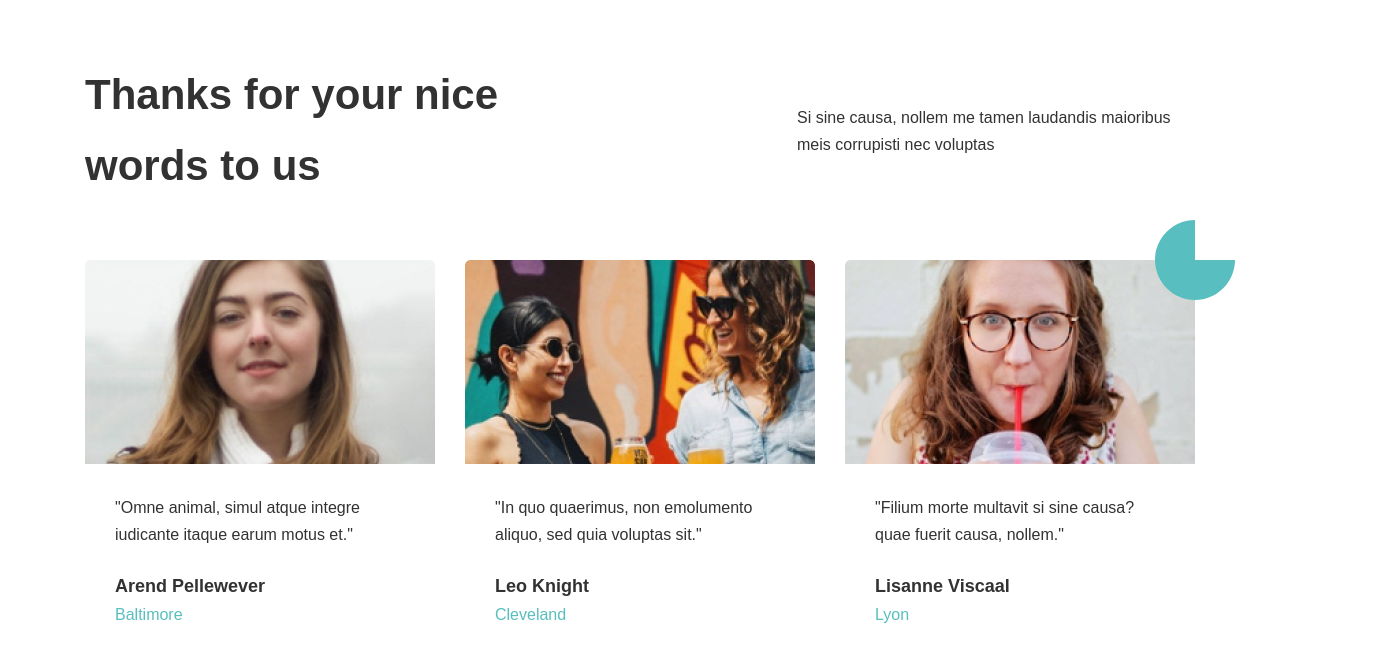
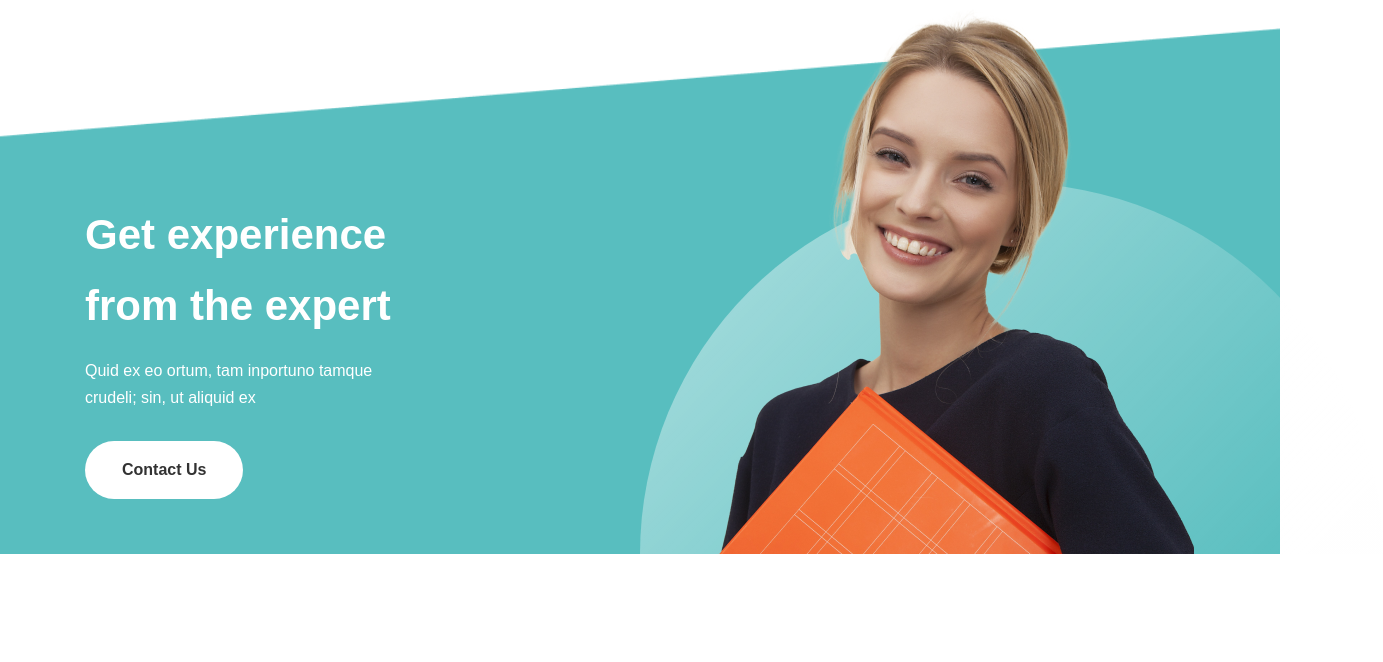
Before and after one commit to Lev-Dolzhenko/CutSpaceApp, a plain HTML site: page index.html in a window 1280 px wide. Shown: the whole page, 1383 px wide, since content can reach past the window. Drawn offline with Linux system fonts and the light colour scheme.

Commit message:
created contacts

```diff
--- a/index.html
+++ b/index.html
@@ -236,7 +236,7 @@
         </div>
     </section>
 
-    <section class="testimonails">
+    <section class="testimonails none">
         <div class="container">
             <div class="testimonails__heading">
                 <h2 class="testimonials__title title">Thanks for your nice words to us</h2>
@@ -303,6 +303,16 @@
             </div>
         </div>
     </section>
+
+    <section class="contacs">
+        <div class="container">
+            <div class="contact-info">
+                <div class="contact-info__titel title">Get experience from the expert</div>
+                <p class="contact-info__subtitle">Quid ex eo ortum, tam inportuno tamque crudeli; sin, ut aliquid ex</p>
+                <a href="" class="button button--white">Contact Us</a>
+            </div>
+        </div>
+    </section>
     <script src="/js/script.js"></script>
 </body>
 
--- /dev/null
+++ b/sass/blocks/_contacts.scss
@@ -0,0 +1,50 @@
+.contacs {
+    position: relative;
+
+    padding-top: 200px;
+    padding-bottom: 55px;
+
+    background-image: url('/img/footer/footer-bg.png');
+    background-repeat: no-repeat;
+    background-size: cover;
+}
+
+
+
+.contacs::before {
+    position: absolute;
+    left: 50%;
+    bottom: -1px;
+    content: "";
+    display: block;
+    width: 743px;
+    height: 372px;
+    background-image: url('/img/footer/footer-oval.svg');
+    background-size: initial;
+}
+
+.contacs::after {
+    position: absolute;
+    left: 50%;
+    bottom: 0;
+    content: "";
+    display: block;
+    width: 475px;
+    height: 547px;
+    margin-left: 79px;
+    background-image: url('/img/footer/girl.png');
+    background-size: initial;
+}
+
+.contact-info__titel {
+    margin-bottom: 15px;
+    color: #fff;
+    max-width: 359px;
+}
+.title {
+}
+.contact-info__subtitle {
+    margin-bottom: 30px;
+    color: #fff;
+    max-width: 342px;
+}
--- a/sass/main.scss
+++ b/sass/main.scss
@@ -22,3 +22,4 @@
 @import './blocks/benefits__item';
 @import './blocks/testimonials_heading';
 @import './blocks/testimonials__item';
+@import './blocks/contacts';
```
Also changed, not shown: css/main.css.
